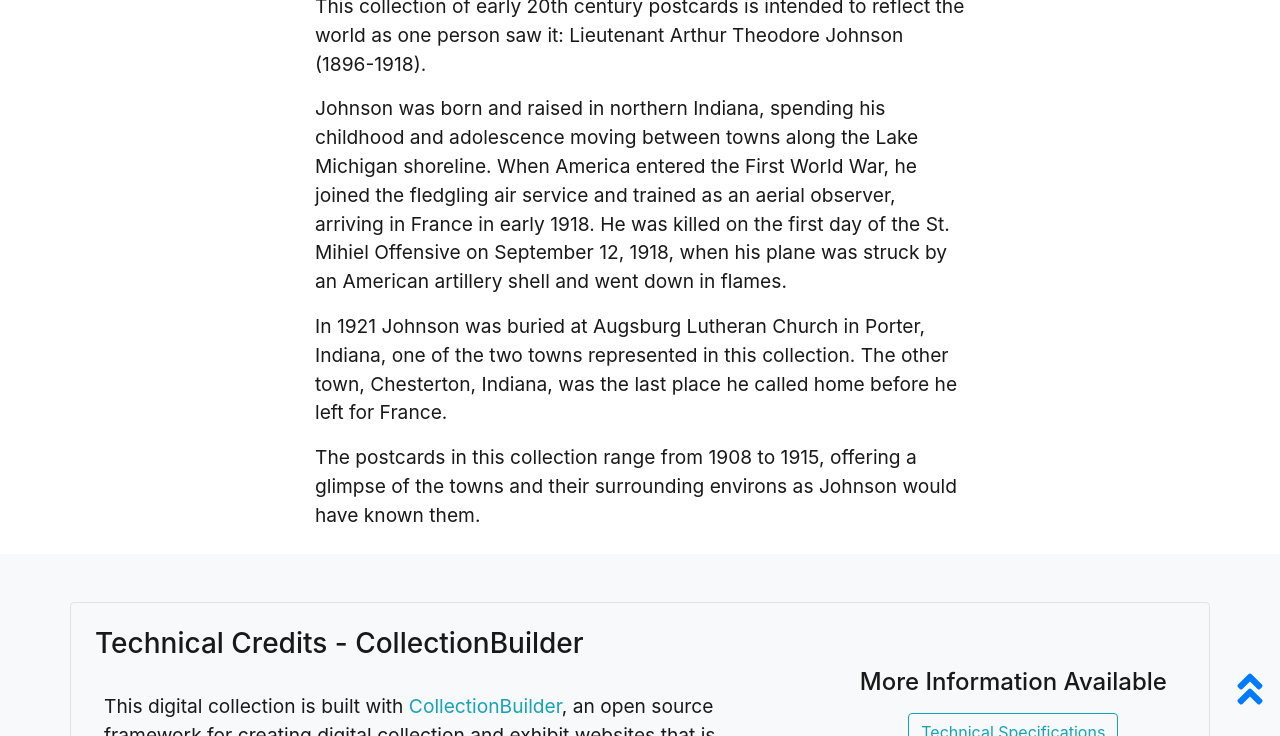
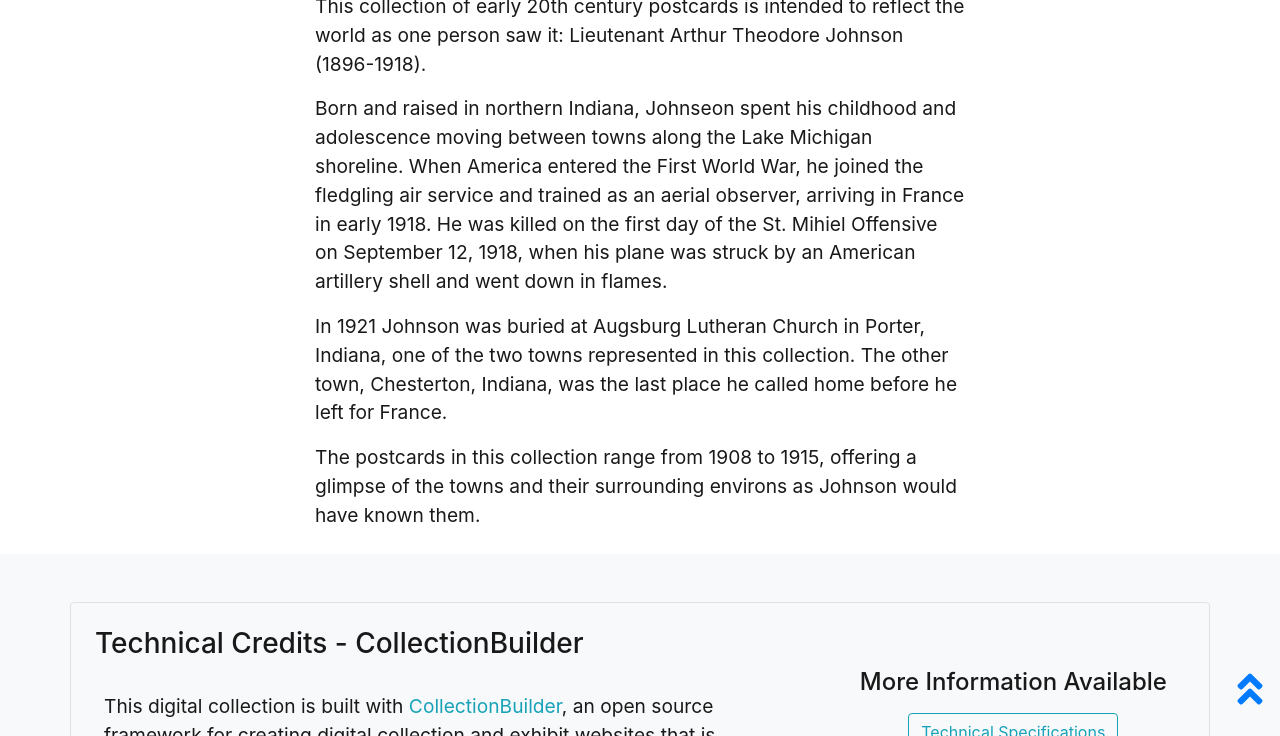
Before and after one commit to dgetka/arthursworld, a Jekyll site: the page built from pages/about.md, in a window 1280 px wide and 900 px high, scrolled down 796 px, cut to the strip 164-900 px from the top of the window. Built offline with Jekyll 4.4.1, drawn with Linux system fonts in a browser that asks for light colours.

Commit message:
Update about.md

```diff
--- a/pages/about.md
+++ b/pages/about.md
@@ -15,7 +15,7 @@ credits: true
 
 This collection of early 20th century postcards is intended to reflect the world as one person saw it: Lieutenant Arthur Theodore Johnson (1896-1918).
 
-Johnson was born and raised in northern Indiana, spending his childhood and adolescence moving between towns along the Lake Michigan shoreline. When America entered the First World War, he joined the fledgling air service and trained as an aerial observer, arriving in France in early 1918. He was killed on the first day of the St. Mihiel Offensive on September 12, 1918, when his plane was struck by an American artillery shell and went down in flames.
+Born and raised in northern Indiana, Johnseon spent his childhood and adolescence moving between towns along the Lake Michigan shoreline. When America entered the First World War, he joined the fledgling air service and trained as an aerial observer, arriving in France in early 1918. He was killed on the first day of the St. Mihiel Offensive on September 12, 1918, when his plane was struck by an American artillery shell and went down in flames.
 
 In 1921 Johnson was buried at Augsburg Lutheran Church in Porter, Indiana, one of the two towns represented in this collection. The other town, Chesterton, Indiana, was the last place he called home before he left for France.
 
```
